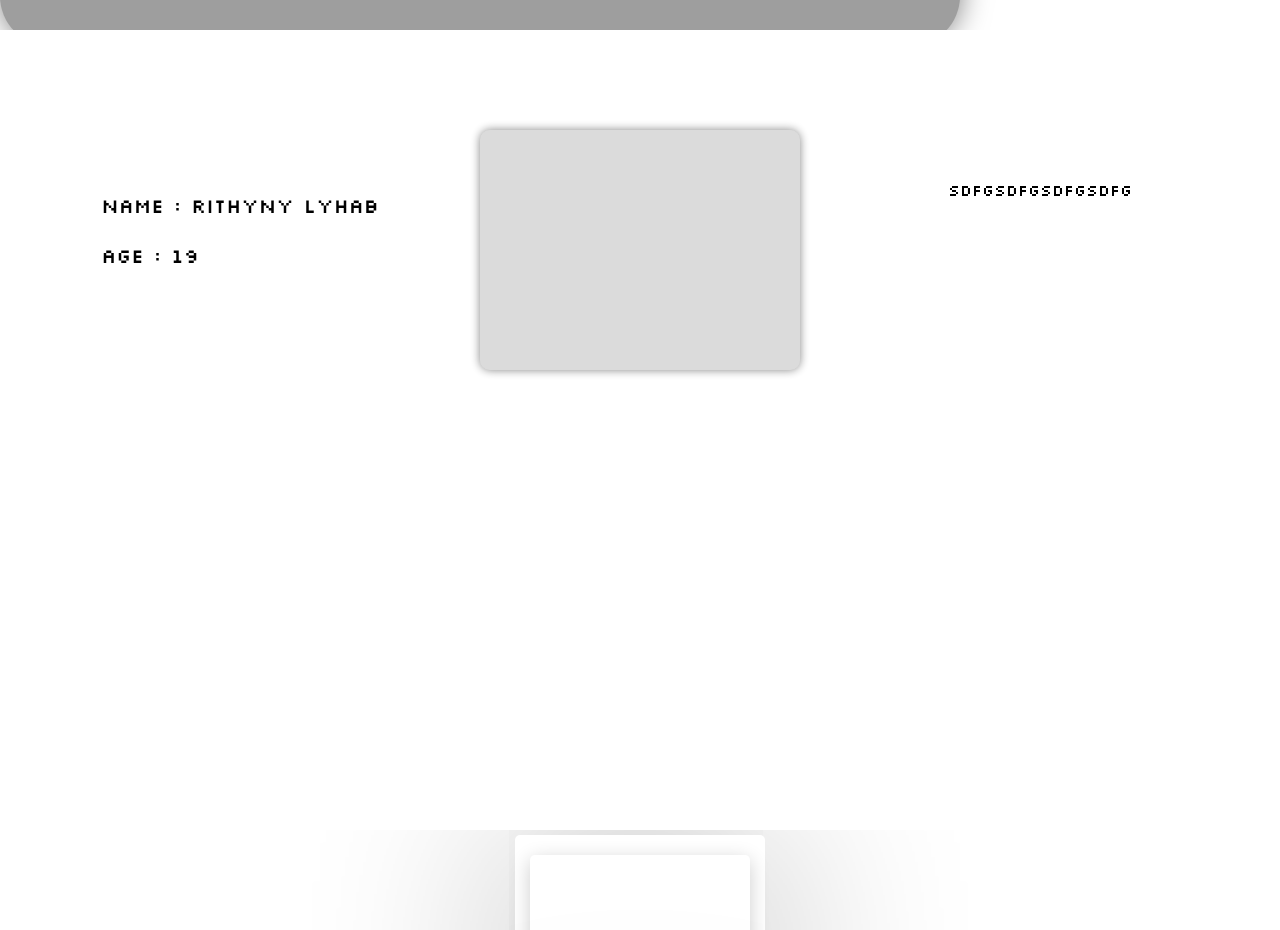
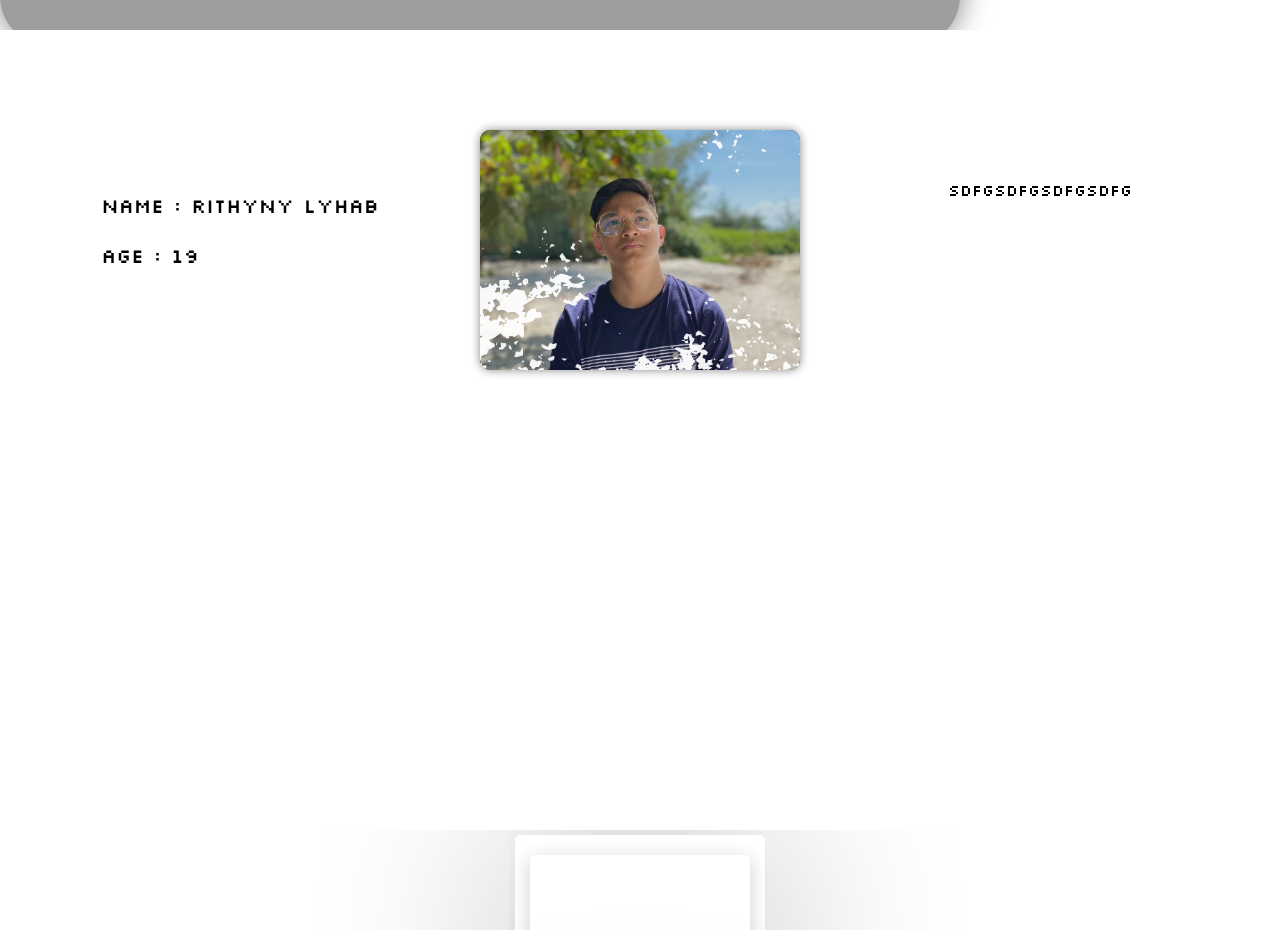
Before and after one commit to Lyhab/FirstWebsite, a plain HTML site: page index.html in a window 1280 px wide. Shown: the part 774-1704 px from the top of the page. Drawn offline with Linux system fonts and the light colour scheme; the site is published under a folder, as on GitHub Pages, so addresses that start at the root find nothing.

Commit message:
Update style.css

```diff
--- a/style/style.css
+++ b/style/style.css
@@ -204,7 +204,7 @@ body{
     top: 100px;
     width: 100%;
     height: 100%;
-    background-image: url(/image/Me6-1.jpg);
+    background-image: url(../image/Me6-1.jpg);
     background-size: cover;
     background-repeat: no-repeat;
     background-position: center center;
@@ -221,7 +221,7 @@ body{
     left: 0px;
     width: 100%;
     height: 100%;
-    background: url(/image/Brush-vertical1-4.jpg);
+    background: url(../image/Brush-vertical1-4.jpg);
     background-size: 100%;
     background-repeat: no-repeat;
     background-position: center center;
```
